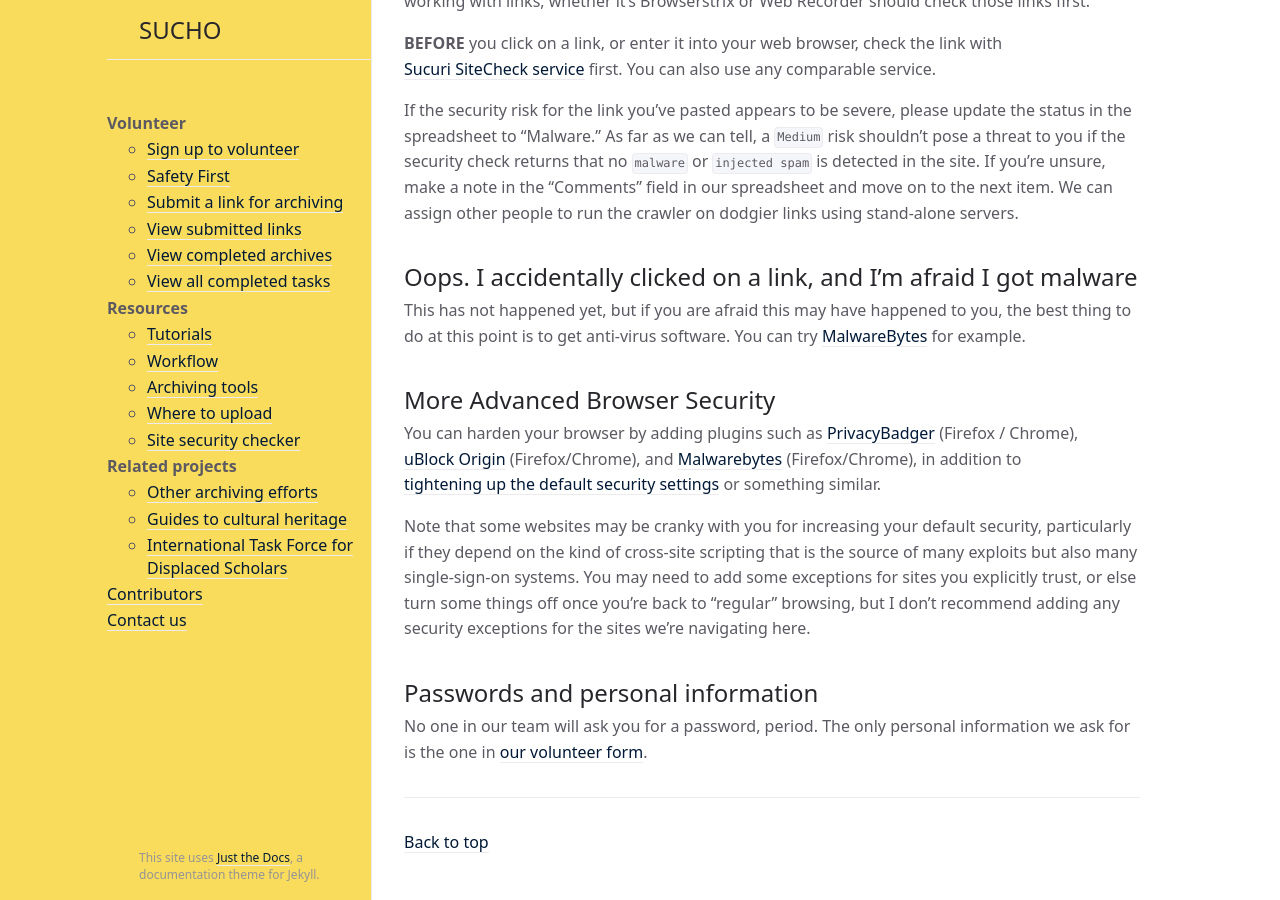
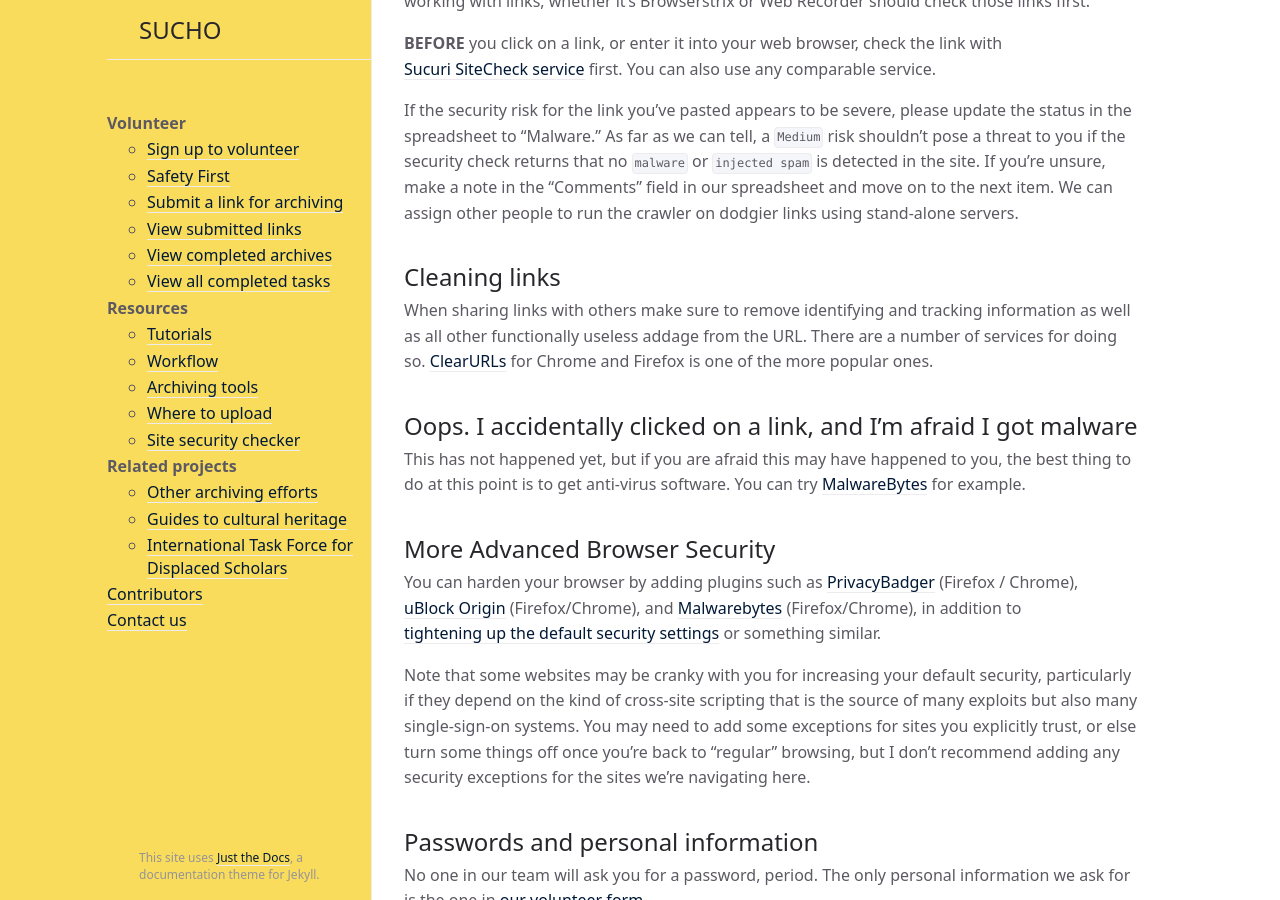
Before and after one commit to sucho-archiving/sucho-archiving.github.io, a Jekyll site: the page built from security.md, in a window 1280 px wide and 900 px high, scrolled down 449 px. Built offline with Jekyll 4.4.1, drawn with Linux system fonts in a browser that asks for light colours.

Commit message:
added cleaning links section

```diff
--- a/security.md
+++ b/security.md
@@ -16,6 +16,10 @@ Some servers in Eastern Europe are now under coordinated and uncoordinated attac
 
 If the security risk for the link you've pasted appears to be severe, please update the status in the spreadsheet to "Malware."  As far as we can tell, a `Medium` risk shouldn’t pose a threat to you if the security check returns that no `malware` or `injected spam` is detected in the site. If you're unsure, make a note in the "Comments" field in our spreadsheet and move on to the next item. We can assign other people to run the crawler on dodgier links using stand-alone servers.
 
+## Cleaning links
+
+When sharing links with others make sure to remove identifying and tracking information as well as all other functionally useless addage from the URL. There are a number of services for doing so. [ClearURLs](https://github.com/ClearURLs/Addon/) for Chrome and Firefox is one of the more popular ones.
+
 ## Oops. I accidentally clicked on a link, and I'm afraid I got malware
 
 This has not happened yet, but if you are afraid this may have happened to you, the best thing to do at this point is to get anti-virus software. You can try [MalwareBytes](https://try.malwarebytes.com/get-premium/?gclid=CjwKCAiA1JGRBhBSEiwAxXblwZL5SEwQGn8sUnc6EiPoeCzUuoVUgN9YDL1-yedvxn3C5-sJRR4o4xoCmDEQAvD_BwE) for example.
```
